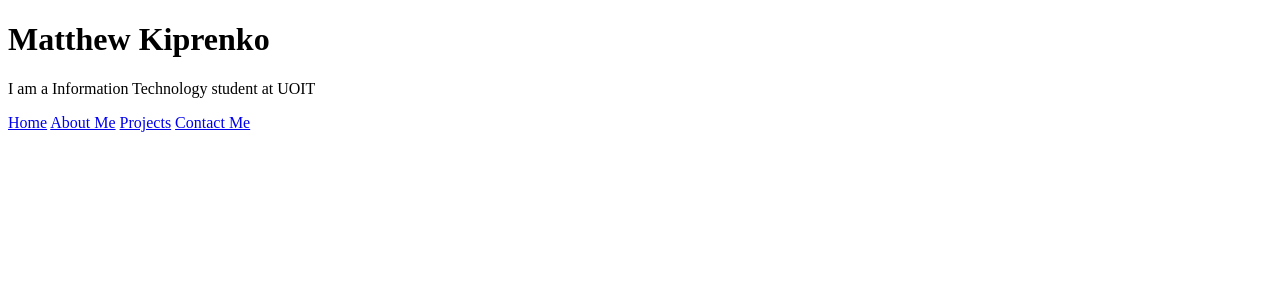
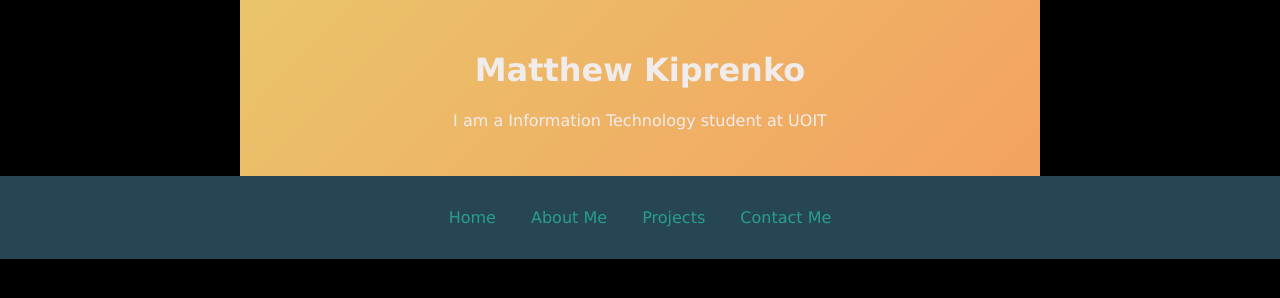
Before and after one commit to pixelspattern/Portfolio-Site, a plain HTML site: page index.html in a window 1280 px wide. Drawn offline with Linux system fonts and the light colour scheme; files that its build step writes are made by us from their sources.

Commit message:
Added style sheet link

```diff
--- a/index.html
+++ b/index.html
@@ -4,6 +4,9 @@
     <meta charset="UTF-8">
     <meta name="viewport" content="width=device-width, initial-scale=1">
     <title> Home | Matthew Kiprenko</title>
+    <link rel="stylesheet" href="css/laptop.css">
+    <link rel="stylesheet" href="css/tablet.css">
+    <link rel="stylesheet" href="css/mobile.css">
 </head>
 <body>
     <div id ="wrapper">
@@ -19,6 +22,7 @@
         <a href="projects.html">Projects</a>
         <a href="contact.html">Contact Me</a>
     </nav>
+
 </footer>
 </body>
 </html>
```
